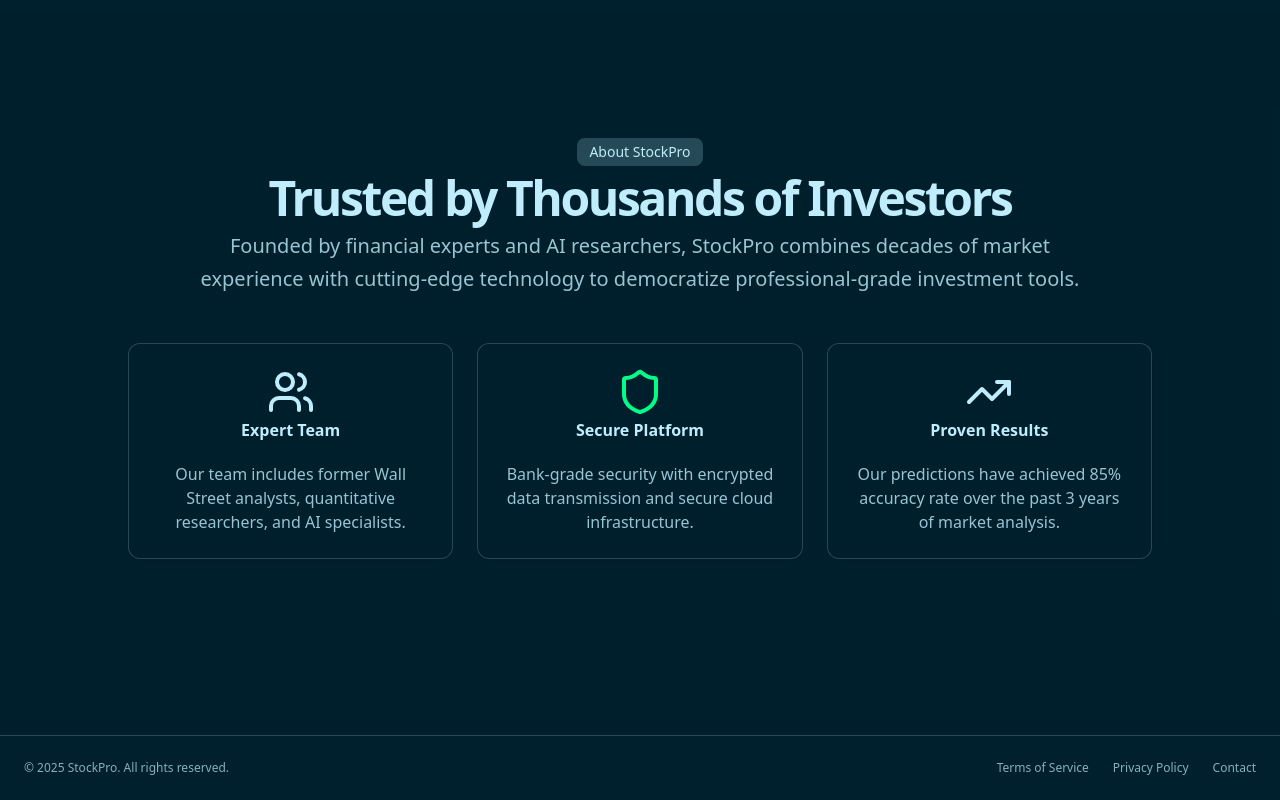
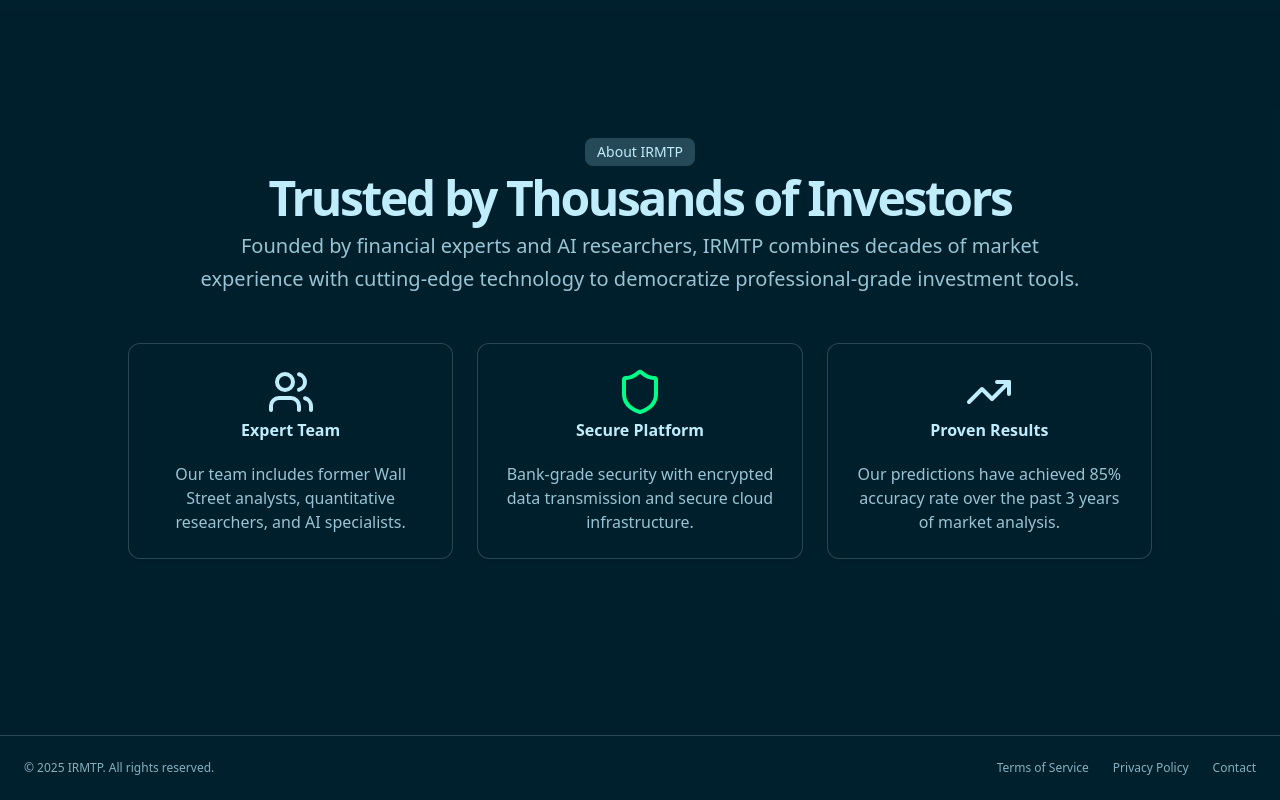
Before and after one commit to ALiRazax1/stock-market-prediction, a React (Vite) app: page / in a window 1280 px wide. Shown: the part 2432-3232 px from the top of the page. Built offline with nearby package versions, Linux system fonts and the light colour scheme.

Commit message:
replace stockpro with irmtp

```diff
--- a/src/App.jsx
+++ b/src/App.jsx
@@ -222,7 +222,7 @@
                   className="inline-block rounded-lg px-3 py-1 text-sm"
                   style={{ backgroundColor: "rgba(191, 237, 252, 0.2)", color: "#BFEDFC" }}
                 >
-                  About StockPro
+                  About IRMTP
                 </div>
                 <h2 className="text-3xl font-bold tracking-tighter sm:text-5xl" style={{ color: "#BFEDFC" }}>
                   Trusted by Thousands of Investors
@@ -231,7 +231,7 @@
                   className="max-w-[900px] md:text-xl/relaxed lg:text-base/relaxed xl:text-xl/relaxed"
                   style={{ color: "rgba(191, 237, 252, 0.8)" }}
                 >
-                  Founded by financial experts and AI researchers, StockPro combines decades of market experience with
+                  Founded by financial experts and AI researchers, IRMTP combines decades of market experience with
                   cutting-edge technology to democratize professional-grade investment tools.
                 </p>
               </div>
@@ -293,7 +293,7 @@
         style={{ backgroundColor: "#00202E", borderColor: "rgba(191, 237, 252, 0.2)" }}
       >
         <p className="text-xs" style={{ color: "rgba(191, 237, 252, 0.7)" }}>
-          © {new Date().getFullYear()} StockPro. All rights reserved.
+          © {new Date().getFullYear()} IRMTP. All rights reserved.
         </p>
         <nav className="sm:ml-auto flex gap-4 sm:gap-6">
           <Link
--- a/src/pages/login.jsx
+++ b/src/pages/login.jsx
@@ -44,7 +44,7 @@
               Welcome Back
             </CardTitle>
             <CardDescription style={{ color: "rgba(191, 237, 252, 0.7)" }}>
-              Sign in to your StockPro account to continue your trading journey
+              Sign in to your IRMTP account to continue your trading journey
             </CardDescription>
           </CardHeader>
           <CardContent className="space-y-6">
```
